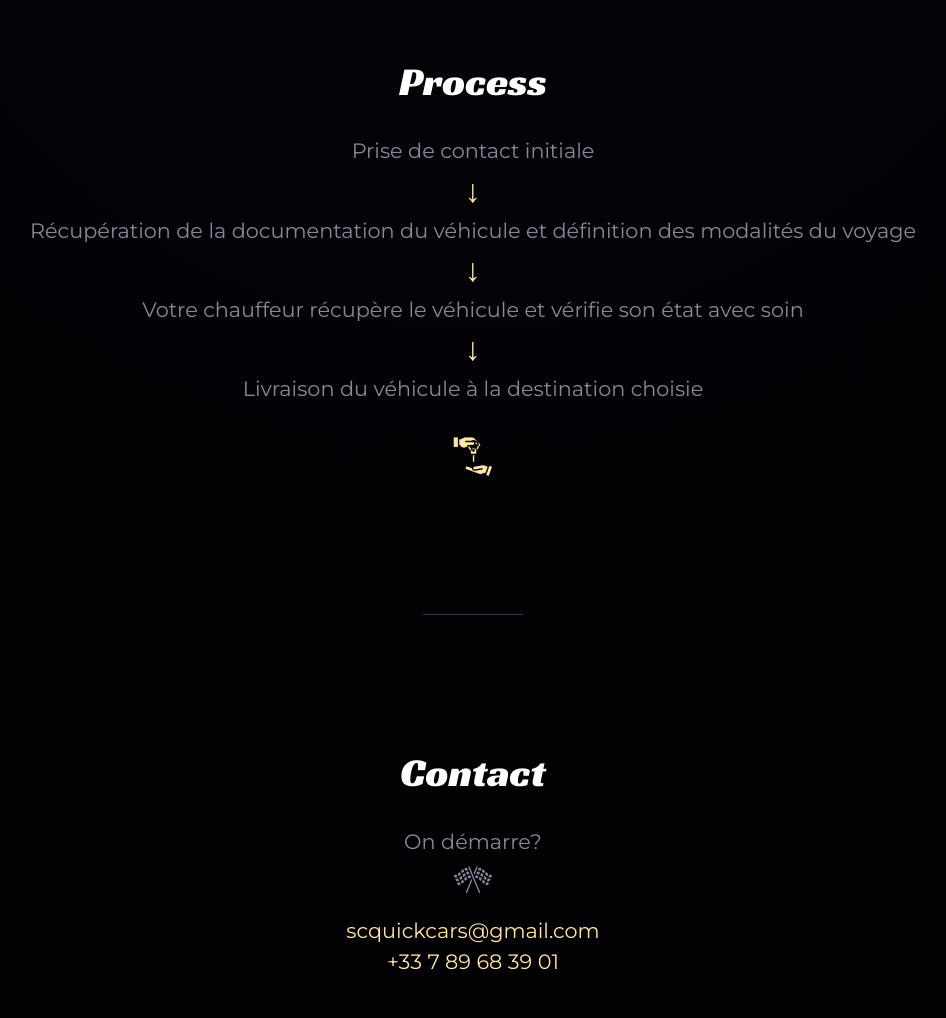
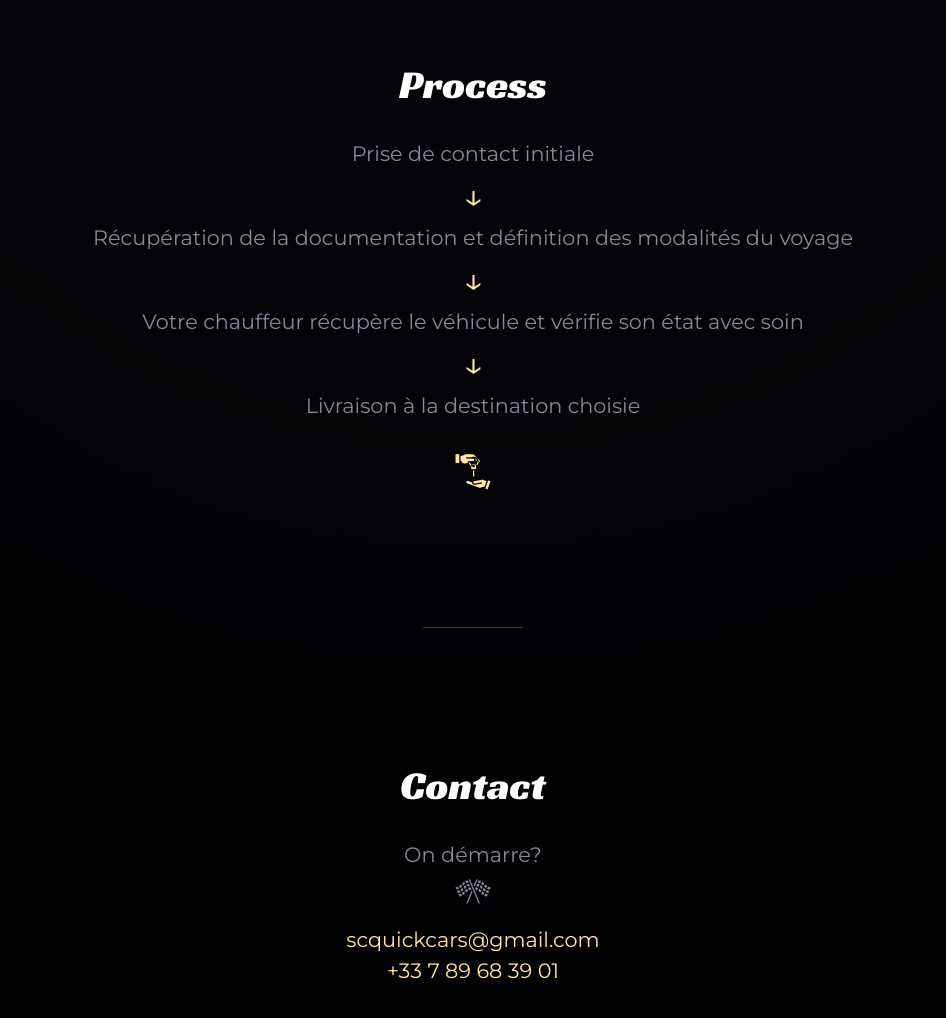
Before and after one commit to kirualex/convoyage-luxe.fr, a plain HTML site: page index.html in a window 1280 px wide. Shown: the part 1812-2830 px from the top of the page, without its empty margins (167-1113 px from the left). Drawn offline with Linux system fonts and the light colour scheme.

Commit message:
Some changes

```diff
--- a/assets/styles/flaticon.css
+++ b/assets/styles/flaticon.css
@@ -25,8 +25,6 @@
 [class^="flaticon-"]:before, [class*=" flaticon-"]:before,
 [class^="flaticon-"]:after, [class*=" flaticon-"]:after {
   font-family: Flaticon;
-        font-size: 2.4rem;
-  font-style: normal;
 }
 
 .flaticon-steering-wheel:before { content: "\f100"; }
--- a/assets/styles/main.css
+++ b/assets/styles/main.css
@@ -128,10 +128,17 @@ header .amg {
 
 #main {
   padding: 0rem 0 5rem;
+  position: relative;
 }
 
 #main h2 span {
   color:#525266;
+  position: relative;
+  top: 3px;
+}
+
+#main p, #main li {
+  max-width: 90%;
 }
 
 #process {
@@ -140,13 +147,9 @@ header .amg {
   text-align: center;
 }
 
-#main p, #main li {
-  max-width: 90%;
-}
-
-span {
-  font-family: 'Abril Fatface', serif;
-  font-size: 2rem;
+#process span {
+  font-family: 'Montserrat', serif;
+  font-size: 2.2rem;
   color: #FFE5A9;
 }
 
@@ -154,6 +157,10 @@ span {
   padding: 5rem 0 8rem;
   position: relative;
   text-align: center;
+}
+
+#contact span {
+  font-size: 2.2rem;
 }
 
 .section::before {
@@ -193,6 +200,7 @@ footer {
   h2 {
     font-size: 1.8rem;
   }
+
   h3 {
   font-size: 1.4rem;
   }
@@ -205,7 +213,6 @@ footer {
   header .amg {
     height: 250px;
   }
-
 
 }
 
--- a/index.html
+++ b/index.html
@@ -57,11 +57,11 @@
         <h2>Process</h2>
         <p>Prise de contact initiale</p>
         <span>↓</span>
-        <p>Récupération de la documentation du véhicule et définition des modalités du voyage</p>
+        <p>Récupération de la documentation et définition des modalités du voyage</p>
         <span>↓</span>
         <p>Votre chauffeur récupère le véhicule et vérifie son état avec soin</p>
         <span>↓</span>
-        <p>Livraison du véhicule à la destination choisie</p>
+        <p>Livraison à la destination choisie</p>
         <br/>
         <span class="flaticon-deal"></span>
       </div>
@@ -71,7 +71,7 @@
       <div class="container">
         <h2>Contact</h2>
         <p>On démarre?
-          <br/><i class="flaticon-racing-flag"></i>
+          <br/><span class="flaticon-racing-flag"></span>
           <br/><a href="mailto:scquickcars@mail.com">scquickcars@gmail.com</a>
           <br/><a>+33 7 89 68 39 01</a>
         </p>
```
